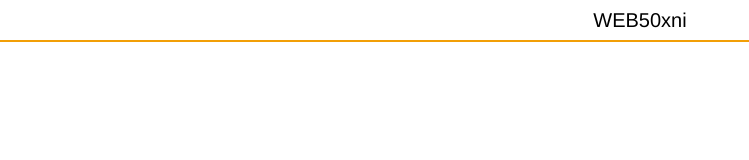
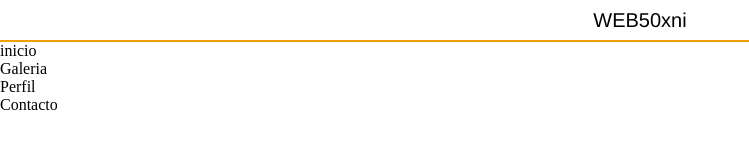
Before and after one commit to lars505/semana1, a plain HTML site: page index.html in a window 1280 px wide. Shown: the whole page, without its empty margins (0-749 px from the left). Drawn offline with Linux system fonts and the light colour scheme.

Commit message:
ultimo commit

```diff
--- a/index.html
+++ b/index.html
@@ -11,5 +11,11 @@
    <header>
     <span>WEB50xni</span>
    </header>
+   <aside>
+    <ul>inicio</ul>
+    <ul>Galeria</ul>
+    <ul>Perfil</ul>
+    <ul>Contacto</ul>
+   </aside>
 </body>
 </html>
```
Also changed, not shown: style.css (line endings or trailing spaces).
